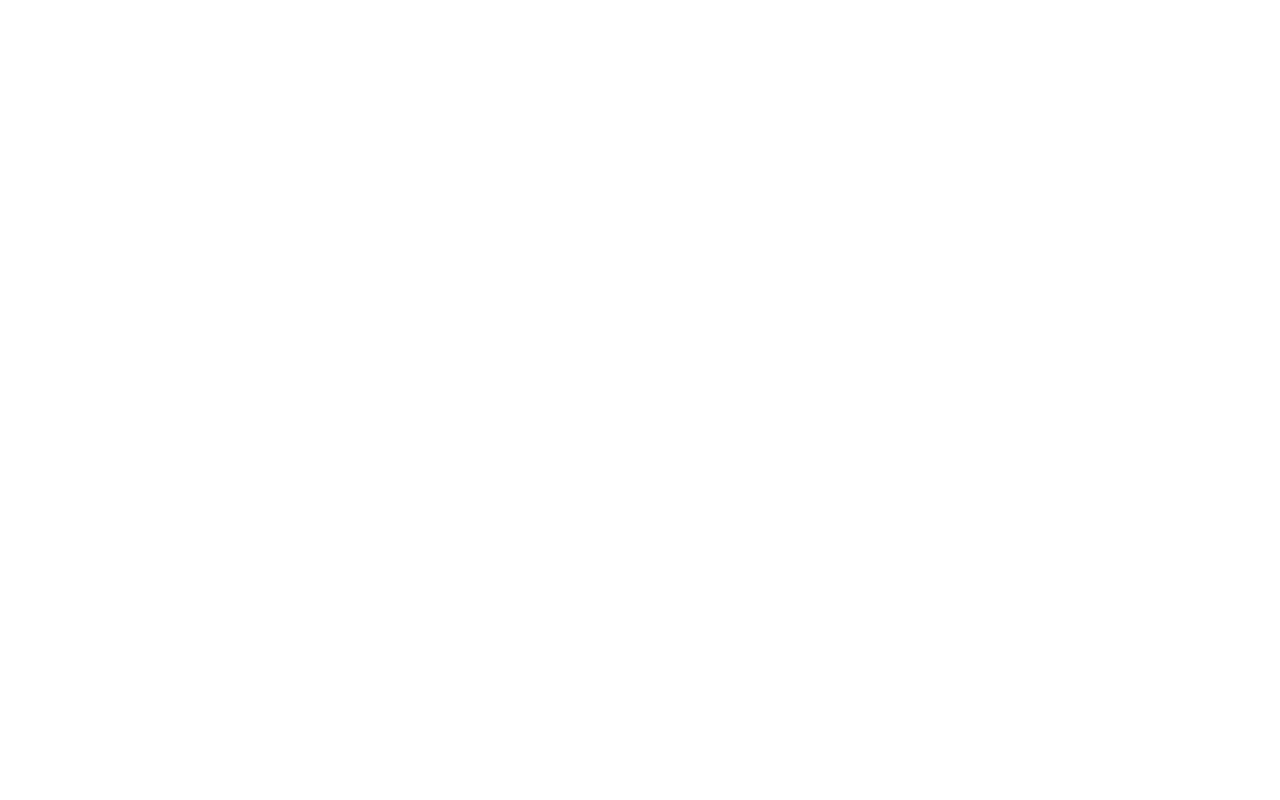
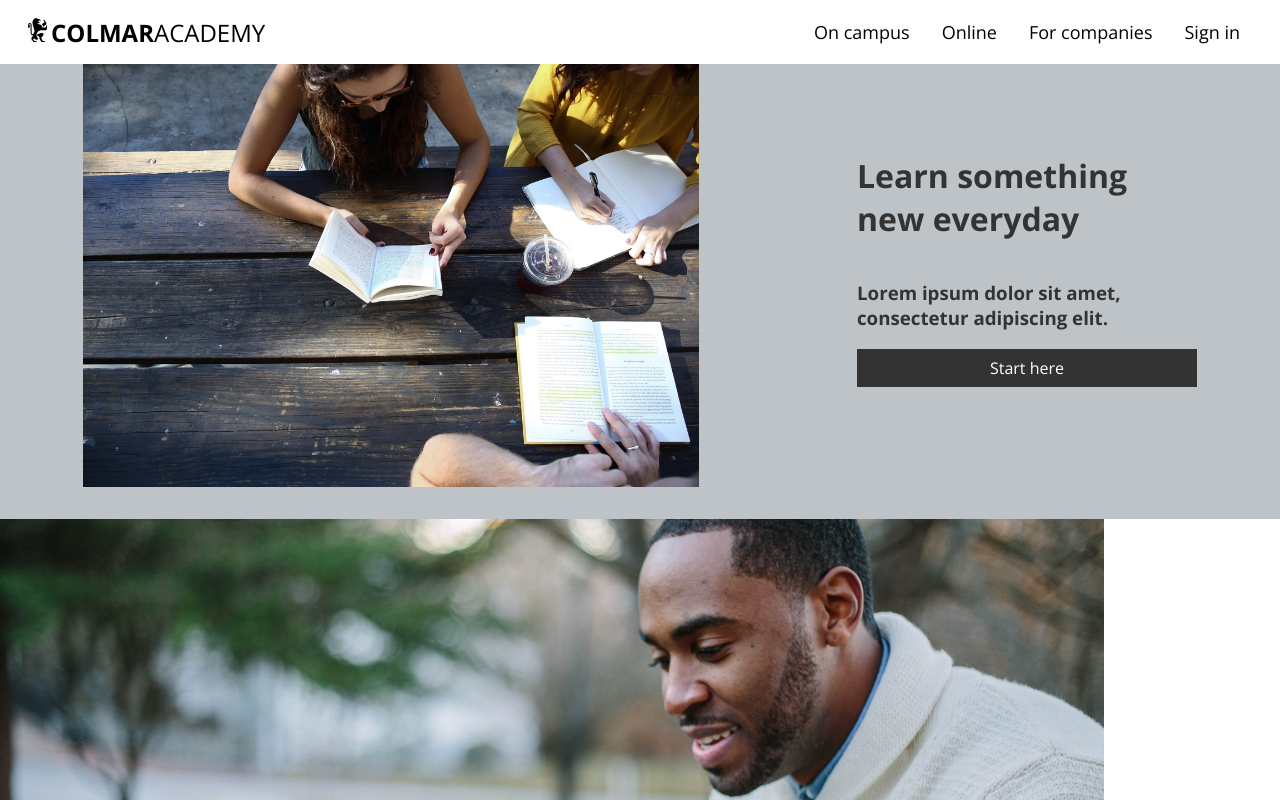
Before and after one commit to daynesohn/Colmar-Academy, a plain HTML site: page index.html in a window 1280 px wide. Shown: the top 800 px of the page. Drawn offline with nearby package versions, Linux system fonts and the light colour scheme.

Commit message:
Finish header and banner section

```diff
--- a/assets/css/style.css
+++ b/assets/css/style.css
@@ -0,0 +1,75 @@
+@import url('https://fonts.googleapis.com/css?family=Open+Sans:300,400,700');
+
+body {
+  font-family: 'Open Sans';
+  font-size: 16px;
+  margin: 0;
+}
+
+/*HEADER STYLES*/
+.header {
+  width: 100%;
+  height: 64px;
+  display: flex;
+  justify-content: space-between;
+  background-color: white;
+  font-size: 18px;
+  position: fixed;
+  z-index: 5;
+}
+
+.logo {
+  display: flex;
+  align-items: center;
+  padding-left: 24px;
+  font-size: 24px;
+}
+
+.nav {
+  display: flex;
+  align-items: center;
+  padding-right: 24px;
+}
+
+.nav p{
+  padding: 0 16px;
+}
+
+/*BANNER STYLES*/
+.banner {
+  max-width: 100%;
+  background-color: #bdc3c7;
+  padding-top: 64px;
+  display: flex;
+  justify-content: space-around;
+  align-items: center;
+  padding: 2rem 1.5rem;
+}
+
+.banner img {
+  width: 50%;
+  height: auto;
+  margin-right: 2.5rem;
+}
+
+.hero-text {
+  display: flex;
+  flex-direction: column;
+  padding: 0;
+  margin: 0;
+  vertical-align: baseline;
+  width: 340px;
+  color: #333333;
+}
+
+.button {
+  padding: 0.5rem;
+  background-color: #333333;
+  color: #fff;
+  text-align: center;
+}
+
+/* INFORMATION SECTION STYLES*/
+.secondary {
+
+}
--- a/index.html
+++ b/index.html
@@ -3,8 +3,36 @@
   <head>
     <meta charset="utf-8">
     <title>Colmar Academy</title>
+    <link href="./assets/css/style.css" type="text/css" rel="stylesheet">
   </head>
   <body>
-
+    <div class="header">
+      <div class="logo">
+        <img src="./assets/images/ic-logo.svg" />
+        <strong>COLMAR</strong>ACADEMY
+      </div>
+      <div class="nav">
+        <p>On campus</p>
+        <p>Online</p>
+        <p>For companies</p>
+        <p>Sign in</p>
+      </div>
+    </div>
+    <div class="banner">
+      <img class="hero-image" src="./assets/images/banner.jpg" />
+      <div class="hero-text">
+        <h1>Learn something new everyday</h1>
+        <h3>Lorem ipsum dolor sit amet, consectetur adipiscing elit.</h3>
+        <span class="button">Start here</span>
+      </div>
+    </div>
+    <div class="secondary">
+      <div class="secondary-left">
+        <img src="./assets/images/information-main.jpg" />
+        <h2>It doesn't hurt to keep practicing</h2>
+        <p>"Curabitur vitae libero in ipsum portitor consequat. Aliquam et commodo lectus, nec consequat neque. Sed non accusam urna. Phasellus sed consequat ex. Etiam eget magna laoreet, efficitur dolor consequat, tristique ligula."</p>
+        <span class="quote">Emanuel, Sr Strategist at Hiring.com</span>
+      </div>
+    </div>
   </body>
 </html>
```
